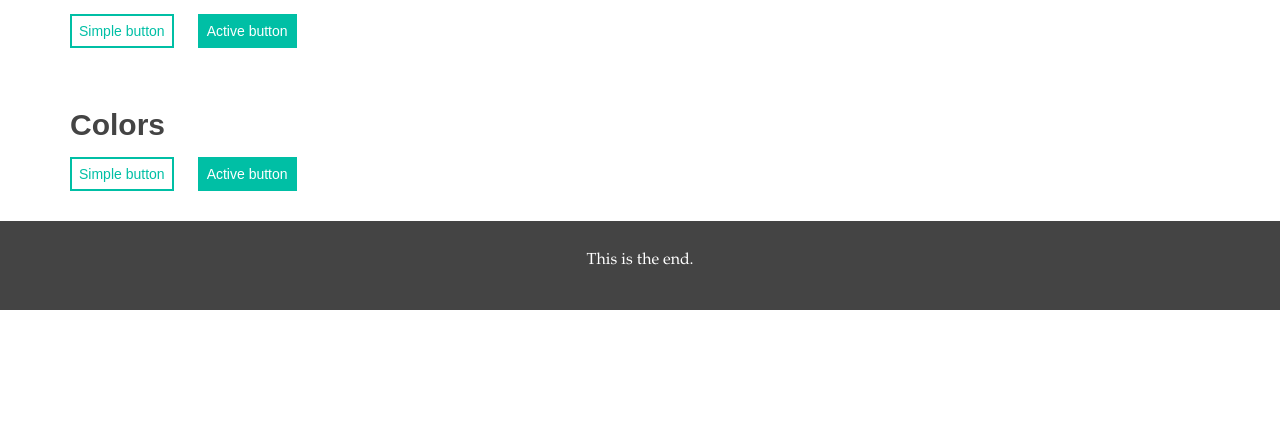
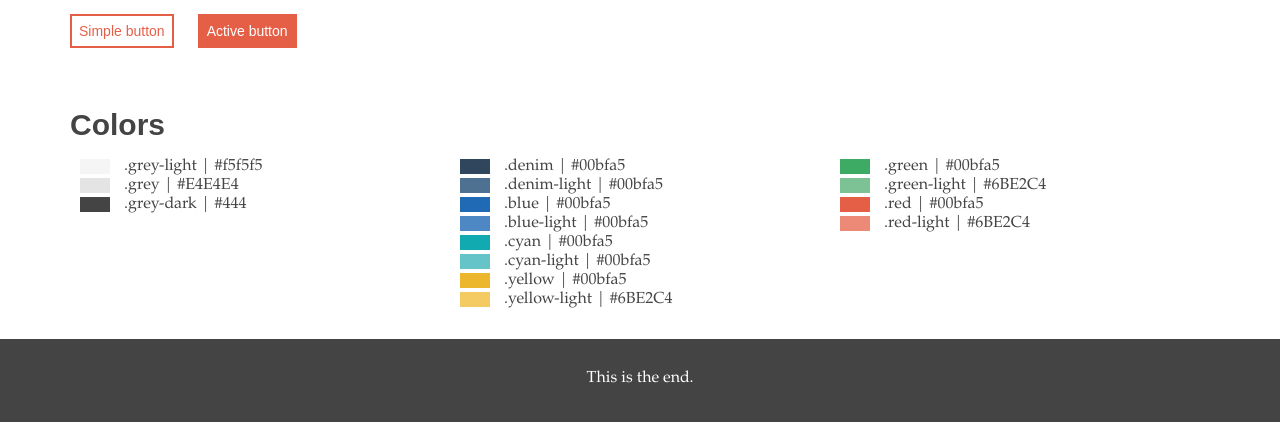
Before and after one commit to susielu/minimal-ui, a website: page example.html in a window 1280 px wide. Shown: the part 634-1056 px from the top of the page. Before the commit the page ends 944 px from the top, so only its background shows below. Drawn offline with Linux system fonts and the light colour scheme; a web font is replaced by a local one.

Commit message:
added ui colors

```diff
--- a/Gruntfile.js
+++ b/Gruntfile.js
@@ -4,14 +4,15 @@ module.exports = function(grunt) {
     sass: {
       dist: {
         files: {
-          'minimal-ui.css' : 'sass/minimal-ui.scss'
+          'minimal-ui.css' : ['sass/minimal-ui.scss'],
+          'custom.css': 'custom/custom.scss'
         }
       }
     },
 
     watch: {
       css: {
-        files: ['sass/*.scss'],
+        files: ['sass/*.scss', 'custom/*.scss'],
         tasks: ['sass']
       }
     },
--- a/example.html
+++ b/example.html
@@ -3,6 +3,7 @@
     <title>Minimal UI Framework</title>
     <link href='http://fonts.googleapis.com/css?family=Muli:300,400' rel='stylesheet' type='text/css'>
     <link rel="stylesheet" href="minimal-ui.css">
+    <link rel="stylesheet" href="custom.css">
   </head>
   <body>
 
@@ -15,7 +16,7 @@
     </div>
   </header>
 
-  <section class="background-light">
+  <section class="bg-light">
     <div class="container12">
       <h2>Text</h2>
 
@@ -46,12 +47,38 @@ var j = anotherCounter;
   <section>
     <div class="container12">
       <h2>Colors</h2>
-      <button class="btn">Simple button</button>
-      <button class="btn btn-active">Active button</button>
+      <div class="column4">
+      <div><span class="square bg-grey-light"></span> .grey-light | #f5f5f5</div>
+      <div><span class="square bg-grey"></span> .grey | #E4E4E4</div>
+      <div><span class="square bg-grey-dark"></span> .grey-dark | #444</div>
+
+      </div>
+
+      <div class="column4">
+      <div><span class="square bg-denim"></span> .denim | #00bfa5</div>
+      <div><span class="square bg-denim-light"></span> .denim-light | #00bfa5</div>
+      <div><span class="square bg-blue"></span> .blue | #00bfa5</div>
+      <div><span class="square bg-blue-light"></span> .blue-light | #00bfa5</div>
+      <div><span class="square bg-teal"></span> .cyan | #00bfa5</div>
+      <div><span class="square bg-teal-light"></span> .cyan-light | #00bfa5</div>
+
+      <div><span class="square bg-yellow"></span> .yellow | #00bfa5</div>
+      <div><span class="square bg-yellow-light"></span> .yellow-light | #6BE2C4</div>
+      </div>
+
+      <div class="column4">
+      <div><span class="square bg-green"></span> .green | #00bfa5</div>
+      <div><span class="square bg-green-light"></span> .green-light | #6BE2C4</div>
+      <div><span class="square bg-red"></span> .red | #00bfa5</div>
+      <div><span class="square bg-red-light"></span> .red-light | #6BE2C4</div>
+     <!--  <div><span class="square bg-red"></span> .red | #00bfa5</div>
+      <div><span class="square bg-red-light"></span> .red-light | #6BE2C4</div> -->
+      </div>
+
     </div>
   </section>
 
-  <footer class="background-dark">
+  <footer class="bg-dark">
     <div class="container12 txt-center">
       <div class="column12">
         <p>This is the end.</p>
--- a/sass/_settings.scss
+++ b/sass/_settings.scss
@@ -13,14 +13,27 @@ $grey-light: #f5f5f5;
 $grey: #E4E4E4;
 $grey-dark: #444;
 
+$white: #fff;
+
+$denim: #30465C;
+$denim-light: #4E7091;
+
+$blue: #1F69B5;
+$blue-light: #4D88C5;
+
+$teal: #11AAB0;
+$teal-light: #64C4C8;
+
+$yellow: #ECB72D;
+$yellow-light: #F4CB63;
+
+$green: #3EAB65;
+$green-light: #7CC295;
+
+$red: #E55F47;
+$red-light: #ED8977;
 
 
-
-$white: #fff;
-
-$teal: #00bfa5;
-$teal-light: #6BE2C4;
-
 /* Set your primary color */
-$primary: $teal;
-$primary-light: $teal-light;
+$primary: $red;
+$primary-light: $red-light;
--- a/sass/_ui.scss
+++ b/sass/_ui.scss
@@ -1,5 +1,4 @@
 /* ----UI styles---- */
-
 
 /* Tags */
 header, footer{
@@ -31,14 +30,42 @@ blockquote {
 }
 
 /* Backgrounds */
-.background-dark {
+.bg-dark {
   background: $grey-dark;
   color: $white;
 }
 
-.background-light {
-  background: $grey-light;
-}
+.bg-light { background: $grey-light;}
+
+.bg-grey-light {background: $grey-light;}
+.bg-grey {background: $grey;}
+.bg-grey-dark {background: $grey-dark;}
+
+.bg-denim {background: $denim;}
+.bg-denim-light {background: $denim-light;}
+
+.bg-blue {background: $blue;}
+.bg-blue-light {background: $blue-light;}
+
+.bg-teal {background: $teal;}
+.bg-teal-light {background: $teal-light;}
+
+// .bg-cyan {background: $cyan;}
+// .bg-cyan-light {background: $cyan-light;}
+
+// .bg-pine {background: $pine;}
+// .bg-pine-light {background: $pine-light;}
+
+.bg-green {background: $green;}
+.bg-green-light {background: $green-light;}
+
+.bg-yellow {background: $yellow;}
+.bg-yellow-light {background: $yellow-light;}
+
+.bg-red {background: $red;}
+.bg-red-light {background: $red-light;}
+
+
 
 /* Buttons */
 .btn {
```
Also changed, not shown: custom.css (added), minimal-ui.css, 2 other files.
